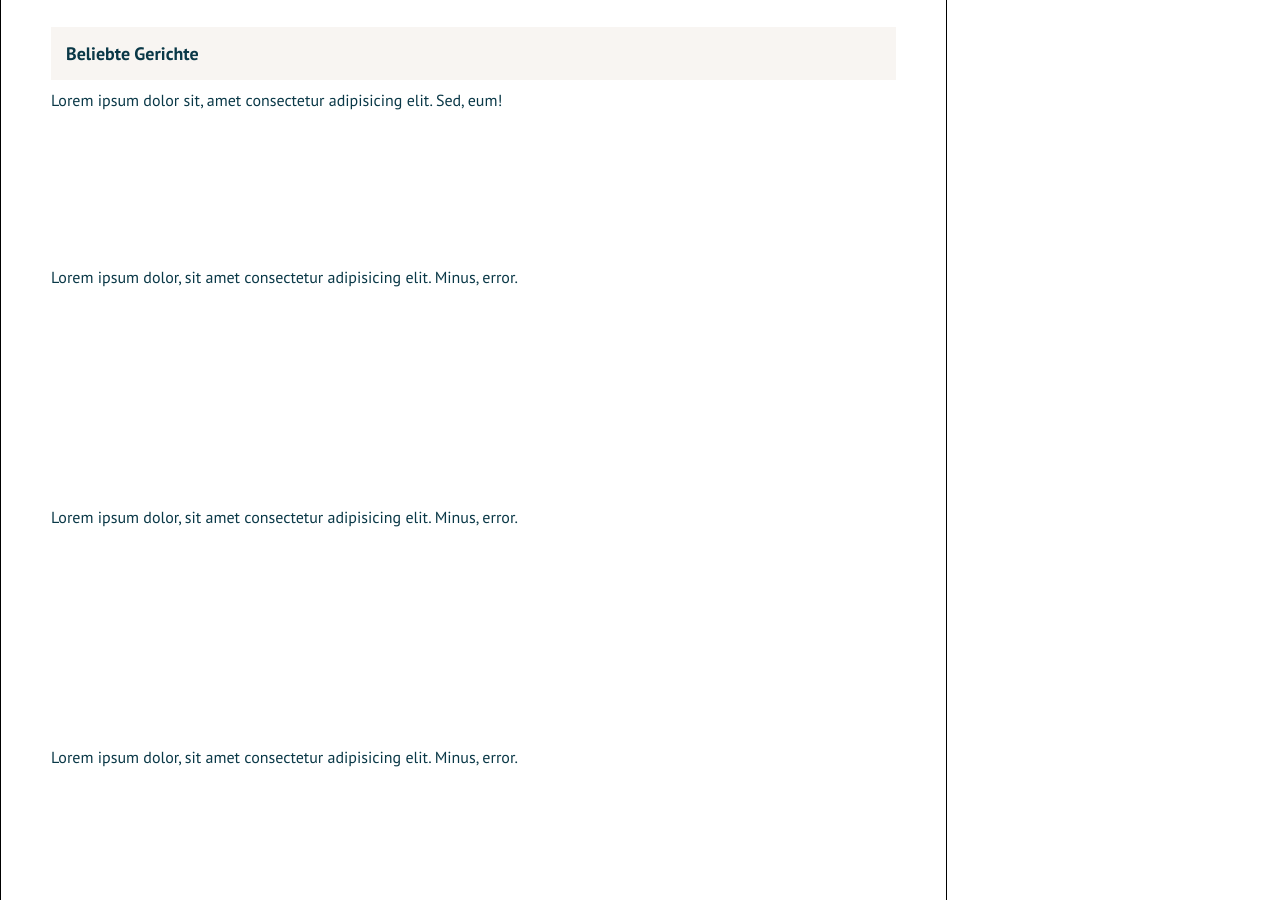
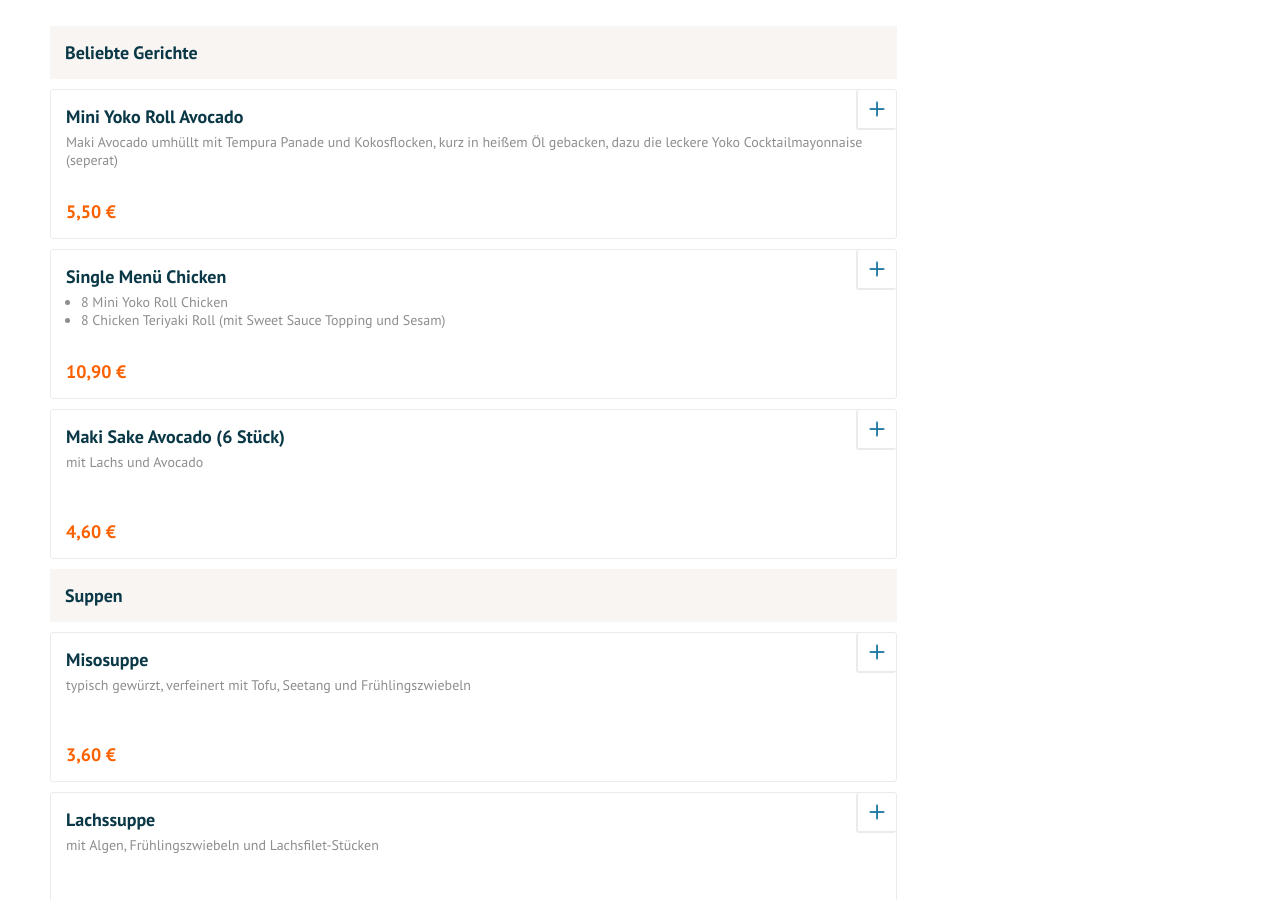
Before and after one commit to Phischthecat/lieferando, a plain HTML site: page index.html in a window 1280 px wide. Shown: the part 395-1295 px from the top of the page. Drawn offline with Linux system fonts and the light colour scheme.

Commit message:
js render + styling

```diff
--- a/dishes.js
+++ b/dishes.js
@@ -1,63 +1,154 @@
-let dishesId = [
-  'soups',
-  'nigiris',
-  'makis',
-  'insideouts',
-  'desserts',
-  'drinks',
-];
-
 let dishes = [
   {
-    type: 'Soups',
+    type: 'Beliebte Gerichte',
     extraInfo: '',
-    names: "['Misosuppe','Lachssuppe']",
-    infos:
-      "['typisch gewürzt, verfeinert mit Tofu, Seetang und Frühlingszwiebeln','mit Algen, Frühlingszwiebeln und Lachsfilet-Stücken']",
-    prices: "['3.6','4.6']",
+    names: [
+      'Mini Yoko Roll Avocado',
+      'Single Menü Chicken',
+      'Maki Sake Avocado (6 Stück)',
+    ],
+    infos: [
+      'Maki Avocado umhüllt mit Tempura Panade und Kokosflocken, kurz in heißem Öl gebacken, dazu die leckere Yoko Cocktailmayonnaise (seperat)',
+      '<ul class="dish-list"><li>8 Mini Yoko Roll Chicken</li><li>8 Chicken Teriyaki Roll (mit Sweet Sauce Topping und Sesam)</li></ul>',
+      'mit Lachs und Avocado',
+    ],
+    prices: ['5.5', '10.9', '4.6'],
+  },
+  {
+    type: 'Suppen',
+    extraInfo: '',
+    names: ['Misosuppe', 'Lachssuppe'],
+    infos: [
+      'typisch gewürzt, verfeinert mit Tofu, Seetang und Frühlingszwiebeln',
+      'mit Algen, Frühlingszwiebeln und Lachsfilet-Stücken',
+    ],
+    prices: ['3.6', '4.6'],
   },
   {
     type: 'Nigiris',
     extraInfo: 'Pro Portion werden jeweils 2 Stück Nigiris serviert.',
-    names: "['Nigiri Sake Flamed','Nigiri Sake']",
-    infos:
-      "['mit flambiertem Lachs, Sweet Sauce, Sesam und Frühlingszwiebeln on Top','mit Lachs']",
-    prices: "['4.3','4.1']",
+    names: ['Nigiri Sake Flamed', 'Nigiri Sake'],
+    infos: [
+      'mit flambiertem Lachs, Sweet Sauce, Sesam und Frühlingszwiebeln on Top',
+      'mit Lachs',
+    ],
+    prices: ['4.3', '4.1'],
   },
   {
     type: 'Makis',
     extraInfo: 'Pro Portion werden jeweils 6 Stück Makis serviert.',
-    names:
-      "['Kappa','Wakame','Rucola','Avocado','Tofu','Sake Avocado','Salmon','Sake','California','Chicken','Ebi','Crispy Ebi','Salmon Avocado','Sake Spicy']", //  Maki ... (6 Stück)
-    infos:
-      "['mit Gurke, Frischkäse und Sesam','mit Algensalat, Möhrenstreifen und Sesam','mit Rucola, Frischkäse und Sesam','mit Avocado','mit frittiertem Tofu, Yoko's Cocktail-Mayonnaise und Frühlingszwiebeln','mit Lachs und Avocado','mit gegrillter Lachshaut (salmon skin), Sweet Sauce und Sesam','mit Lachsrolle','mit Surimi und Avocado','mit Chicken, Frühlingszwiebel und Frischkäse','mit Black Tiger Garnelenrolle','mit in Tempura gebackenen Black Tiger Garnelen und Yoko Cocktailmayonnaise','mit gegrillter Lachshaut (salmon skin) und Avocado','mit Lachs, Frühlingszwiebeln und scharfer Sauce']",
-    prices:
-      "['3.4','3.7','3.6','3.9','3.4','4.6','4.3','4.1','3.7','3.9','4.7','4.2','4.6','4.3']",
+    names: [
+      'Maki Kappa (6 Stück)',
+      'Maki Wakame (6 Stück)',
+      'Maki Rucola (6 Stück)',
+      'Maki Avocado (6 Stück)',
+      'Maki Tofu (6 Stück)',
+      'Maki Sake Avocado (6 Stück)',
+      'Maki Salmon (6 Stück)',
+      'Maki Sake (6 Stück)',
+      'Maki California (6 Stück)',
+      'Maki Chicken (6 Stück)',
+      'Maki Ebi (6 Stück)',
+      'Maki Crispy Ebi (6 Stück)',
+      'Maki Salmon Avocado (6 Stück)',
+      'Maki Sake Spicy (6 Stück)',
+    ],
+    infos: [
+      'mit Gurke, Frischkäse und Sesam',
+      'mit Algensalat, Möhrenstreifen und Sesam',
+      'mit Rucola, Frischkäse und Sesam',
+      'mit Avocado',
+      "mit frittiertem Tofu, Yoko's Cocktail-Mayonnaise und Frühlingszwiebeln",
+      'mit Lachs und Avocado',
+      'mit gegrillter Lachshaut (salmon skin), Sweet Sauce und Sesam',
+      'mit Lachsrolle',
+      'mit Surimi und Avocado',
+      'mit Chicken, Frühlingszwiebel und Frischkäse',
+      'mit Black Tiger Garnelenrolle',
+      'mit in Tempura gebackenen Black Tiger Garnelen und Yoko Cocktailmayonnaise',
+      'mit gegrillter Lachshaut (salmon skin) und Avocado',
+      'mit Lachs, Frühlingszwiebeln und scharfer Sauce',
+    ],
+    prices: [
+      '3.4',
+      '3.7',
+      '3.6',
+      '3.9',
+      '3.4',
+      '4.6',
+      '4.3',
+      '4.1',
+      '3.7',
+      '3.9',
+      '4.7',
+      '4.2',
+      '4.6',
+      '4.3',
+    ],
   },
   {
     type: 'Inside Out Rolls',
     extraInfo:
       'Pro Portion werden jeweils 8 Stück Rolls mit einer Umhüllung nach Wahl serviert.',
-    names:
-      "['Tofu Roll','Alaska Roll','California Roll','Philadelphia Roll','Salmon Roll','Rucola Roll','Fitness Roll','Crispy Ebi Roll','Crispy Ebi Roll - Sweet-Chili','Crispy Ebi Roll mit Spicy Mango Sauce (8 Stück)']",
-    infos:
-      "['mit frittiertem Räuchertofu, Rucola, Gurke und Yoko's Cocktail-Mayonnaise','mit Lachs und Avocado','mit Surimi und Avocado','mit Lachs, Gurke und Frischkäse','mit gegrillter Lachshaut (salmon skin), Gurke, Frühlingszwiebel und Yoko Cocktailmayonnaise','mit Lachs, Rucola und Frischkäse','mit Rucola, Frischkäse, Möhren und Avocado','mit in Tempura gebackenen Black Tiger Garnelen, Rucola, Avocado und Yoko Cocktailmayonnaise','mit in Tempura gebackener Black Tiger Garnele, Rucola, Avocado, Yoko-Cocktailmayonnaise und Sweet-Chilisauce als Topping','mit in Tempura gebackener Black Tiger Garnele, Rucola, Avocado, Yoko Cocktailmayonnaise und Spicy Mango Sauce als Topping']",
-    prices: "['4.4','6.2','5.9','6.3','6.1','6.8','5.1','7.3','7.9','7.9']",
+    names: [
+      'Tofu Roll',
+      'Alaska Roll',
+      'California Roll',
+      'Philadelphia Roll',
+      'Salmon Roll',
+      'Rucola Roll',
+      'Fitness Roll',
+      'Crispy Ebi Roll',
+      'Crispy Ebi Roll - Sweet-Chili',
+      'Crispy Ebi Roll mit Spicy Mango Sauce (8 Stück)',
+    ],
+    infos: [
+      "mit frittiertem Räuchertofu, Rucola, Gurke und Yoko's Cocktail-Mayonnaise",
+      'mit Lachs und Avocado',
+      'mit Surimi und Avocado',
+      'mit Lachs, Gurke und Frischkäse',
+      'mit gegrillter Lachshaut (salmon skin), Gurke, Frühlingszwiebel und Yoko Cocktailmayonnaise',
+      'mit Lachs, Rucola und Frischkäse',
+      'mit Rucola, Frischkäse, Möhren und Avocado',
+      'mit in Tempura gebackenen Black Tiger Garnelen, Rucola, Avocado und Yoko Cocktailmayonnaise',
+      'mit in Tempura gebackener Black Tiger Garnele, Rucola, Avocado, Yoko-Cocktailmayonnaise und Sweet-Chilisauce als Topping',
+      'mit in Tempura gebackener Black Tiger Garnele, Rucola, Avocado, Yoko Cocktailmayonnaise und Spicy Mango Sauce als Topping',
+    ],
+    prices: [
+      '4.4',
+      '6.2',
+      '5.9',
+      '6.3',
+      '6.1',
+      '6.8',
+      '5.1',
+      '7.3',
+      '7.9',
+      '7.9',
+    ],
   },
   {
-    type: 'Dessert',
+    type: 'Desserts',
     extraInfo: '',
-    names: "['Gebackene Banane (4 Stück)','Gyoza Apfel']",
-    infos:
-      "['mit Honig','frittierte Teigtaschen mit Apfelfüllung und Vanille Sauce']",
-    prices: "['3.6','5.1']",
+    names: ['Gebackene Banane (4 Stück)', 'Gyoza Apfel'],
+    infos: [
+      'mit Honig',
+      'frittierte Teigtaschen mit Apfelfüllung und Vanille Sauce',
+    ],
+    prices: ['3.6', '5.1'],
   },
   {
     type: 'Alkoholfreie Getränke',
     extraInfo: 'Alle Getränkepreise werden inklusive Pfand aufgeführt.',
-    names:
-      "['Coca Cola 1,0l (MEHRWEG)','Coca Cola Light 1,0l (MEHRWEG)','Fanta 1,0l (MEHRWEG)','Sprite 1,0l (MEHRWEG)','Mineralwasser mit Kohlensäure 1,0l (MEHRWEG)','Hausgemachter Mango Lassi 0,3l']",
-    infos: "['','','','','','']",
-    prices: "['3.1','3.1','3.1','3.1','2.9','3.1']",
+    names: [
+      'Coca Cola 1,0l (MEHRWEG)',
+      'Coca Cola Light 1,0l (MEHRWEG)',
+      'Fanta 1,0l (MEHRWEG)',
+      'Sprite 1,0l (MEHRWEG)',
+      'Mineralwasser mit Kohlensäure 1,0l (MEHRWEG)',
+      'Hausgemachter Mango Lassi 0,3l',
+    ],
+    infos: ['', '', '', '', '', ''],
+    prices: ['3.1', '3.1', '3.1', '3.1', '2.9', '3.1'],
   },
 ];
--- a/index.html
+++ b/index.html
@@ -11,9 +11,11 @@
     />
     <link rel="stylesheet" href="shoppingCart.css" />
     <link rel="stylesheet" href="style.css" />
+    <script src="./dishes.js"></script>
+    <script src="./script.js"></script>
     <title>Berlins Ushi</title>
   </head>
-  <body>
+  <body onload="render();">
     <div class="navbar">
       <div class="menu-left">
         <img class="arrowLeft" src="./img/icons/left.png" alt="arrow left" />
@@ -71,32 +73,7 @@
             </span>
           </div>
         </div>
-        <div class="foodSections-container">
-          <div class="foodSections soup" id="soup">
-            <div class="header-sections">
-              <h2>Beliebte Gerichte</h2>
-              <span id="extraInfo"></span>
-            </div>
-
-            Lorem ipsum dolor sit, amet consectetur adipisicing elit. Sed, eum!
-          </div>
-          <div class="foodSections nigiri" id="nigiri">
-            Lorem ipsum dolor, sit amet consectetur adipisicing elit. Minus,
-            error.
-          </div>
-          <div class="foodSections maki" id="maki">
-            Lorem ipsum dolor, sit amet consectetur adipisicing elit. Minus,
-            error.
-          </div>
-          <div class="foodSections insideout" id="insideout">
-            Lorem ipsum dolor, sit amet consectetur adipisicing elit. Minus,
-            error.
-          </div>
-          <div class="foodSections dessert" id="dessert">
-            Lorem ipsum dolor, sit amet consectetur adipisicing elit. Minus,
-            error.
-          </div>
-        </div>
+        <div class="foodSections-container" id="food"></div>
       </div>
       <div class="shoppingCart">
         <div class="h3-box">
@@ -150,6 +127,8 @@
       title="einkaufstasche Icons">Einkaufstasche Icons erstellt von uicon - Flaticon</a>
       <a href="https://www.flaticon.com/de/kostenlose-icons/star"
       title="star Icons">Star Icons erstellt von Smashicons - Flaticon</a>
+      <a href="https://www.flaticon.com/free-icons/plus"
+      title="plus icons">Plus icons created by IconKanan - Flaticon</a>
     -->
   </body>
 </html>
--- a/package.json
+++ /dev/null
@@ -1,5 +0,0 @@
-{
-  "dependencies": {
-    "bootstrap": "^5.1.3"
-  }
-}
--- a/script.js
+++ b/script.js
@@ -17,4 +17,59 @@ function updateBasket() {
   document.getElementById('finalSum').innerHTML = finalSum;
 }
 
-function render() {}
+function render() {
+  let food = document.getElementById('food');
+  food.innerHTML = '';
+
+  for (let i = 0; i < dishes.length; i++) {
+    const subheader = dishes[i];
+    food.innerHTML += /*html*/ `
+    <div class="container-dishes">
+    <div class="header-sections">
+      <h2 class="subheadline">${subheader['type']}</h2>
+      <span class="extraInfo">${subheader['extraInfo']}</span>
+    </div>
+    <div id="dishes-sections${i}"></div>
+    </div>`;
+
+    let dishContent = document.getElementById(`dishes-sections${i}`);
+
+    for (let j = 0; j < subheader['names'].length; j++) {
+      const names = subheader['names'][j];
+      const infos = subheader['infos'][j];
+      const prices = subheader['prices'][j];
+
+      dishContent.innerHTML += /*html*/ `
+      <div class="dish-box">
+      <div>
+        <h3 class="dish-name">${names}</h3>
+        <p class="dish-info">${infos}</p>
+      </div>
+        <p class="dish-price">${prices.replace('.', ',')}0 €</p>
+        <div class="plusSign" onclick="addToBasket()">
+        <a href="#"><img src="./img/icons/plus_blue.png" alt=""></a>
+        </div>
+      </div>
+      `;
+    }
+  }
+}
+
+function generateSubheader(i) {
+  return /*html*/ `
+  <div class="header-sections">
+    <h2 class="subheadline">${subheader['type']}</h2>
+    <span class="extraInfo">${subheader['extraInfo']}</span>
+  </div>
+  <div id="dishes-sections${i}"></div>
+  <!-- <button onclick="addToBasket()">+</button> -->
+  `;
+}
+
+function generateFoodBox(j) {
+  return /*html*/ `
+<div class="dish-box">
+  <h3>${names}</h3>
+</div>
+`;
+}
--- a/style.css
+++ b/style.css
@@ -4,7 +4,10 @@
   --main-color: #fb6100;
   --main-bg-color: #f8f5f2;
   --main-text-color: #0a3847;
+  --main-text2-color: #8d8d8d;
   --main-icon-color: #666666;
+  --main-border-color: #ebebeb;
+  --main-hover-color: rgb(20, 110, 235);
 }
 
 * {
@@ -112,7 +115,6 @@ body {
 --------------------------------------------------------------------------------- */
 
 .restaurantCard {
-  border: 1px solid black;
   width: 100%;
 }
 
@@ -135,7 +137,7 @@ body {
   width: 130px;
   background-color: rgb(94, 94, 94);
   border-radius: 100%;
-  border: 2px solid lightgray;
+  border: 2px solid var(--main-border-color);
 }
 
 h1 {
@@ -203,9 +205,84 @@ h1 {
 }
 
 h2 {
-  color: #0a3847;
   font-size: 18px;
   font-weight: 600;
+}
+
+.extraInfo {
+  font-size: 12px;
+}
+
+.dish-box {
+  display: flex;
+  flex-direction: column;
+  justify-content: space-between;
+  position: relative;
+  margin: 10px 0;
+  padding: 15px;
+
+  height: 150px;
+
+  border: 1px solid var(--main-border-color);
+  transition: all 200ms ease-in-out;
+  border-radius: 3px;
+
+  cursor: pointer;
+}
+
+.dish-box:hover {
+  border: 1px solid var(--main-hover-color);
+  transition: all 200ms ease-in-out;
+}
+
+.dish-name {
+  font-size: 18px;
+  padding-bottom: 5px;
+}
+
+.dish-info {
+  font-size: 14px;
+  color: var(--main-text2-color);
+}
+
+.dish-price {
+  color: var(--main-color);
+  font-weight: 700;
+  font-size: 18px;
+}
+
+.dish-list {
+  padding-left: 15px;
+  font-size: 14px;
+  color: var(--main-text2-color);
+}
+
+.plusSign {
+  position: absolute;
+  top: 0;
+  right: 0;
+  height: 40px;
+  width: 40px;
+  border-left: 2px solid var(--main-border-color);
+  border-bottom: 2px solid var(--main-border-color);
+  border-radius: 3px;
+}
+
+.plusSign a {
+  display: flex;
+  justify-content: center;
+  align-items: center;
+  height: 100%;
+  width: 100%;
+}
+
+.plusSign a img {
+  display: flex;
+  justify-content: center;
+  align-items: center;
+  height: 20px;
+  width: 20px;
+  filter: brightness(0.65);
 }
 
 /* ------------------------------------------------------------------------------
```
Also changed, not shown: img/icons/plus_blue.png (added), 1 other file.
